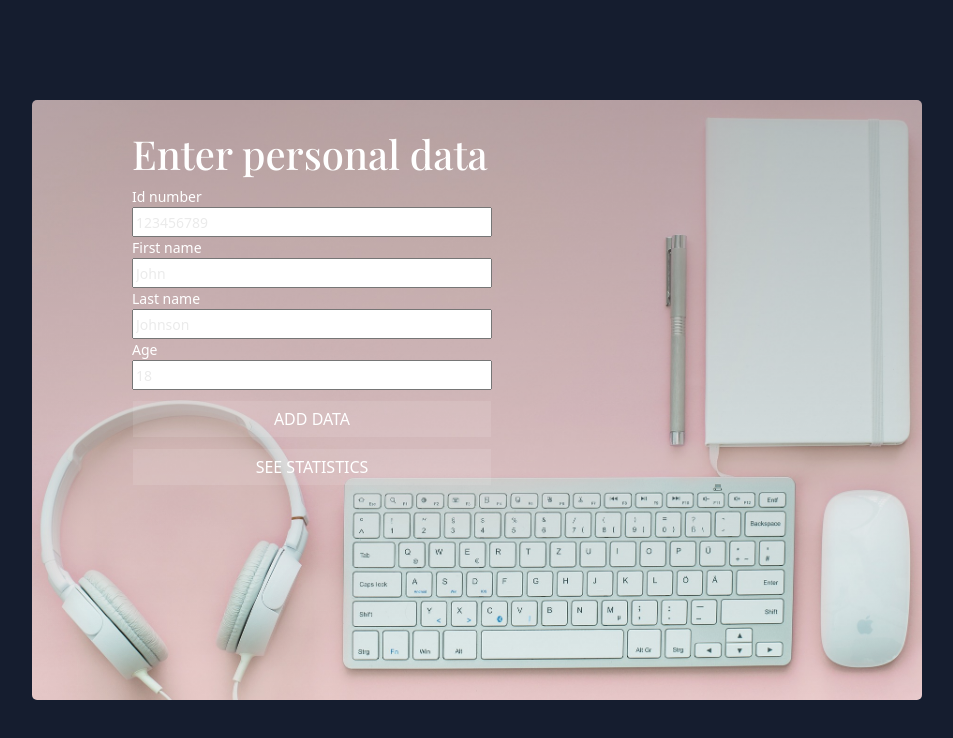
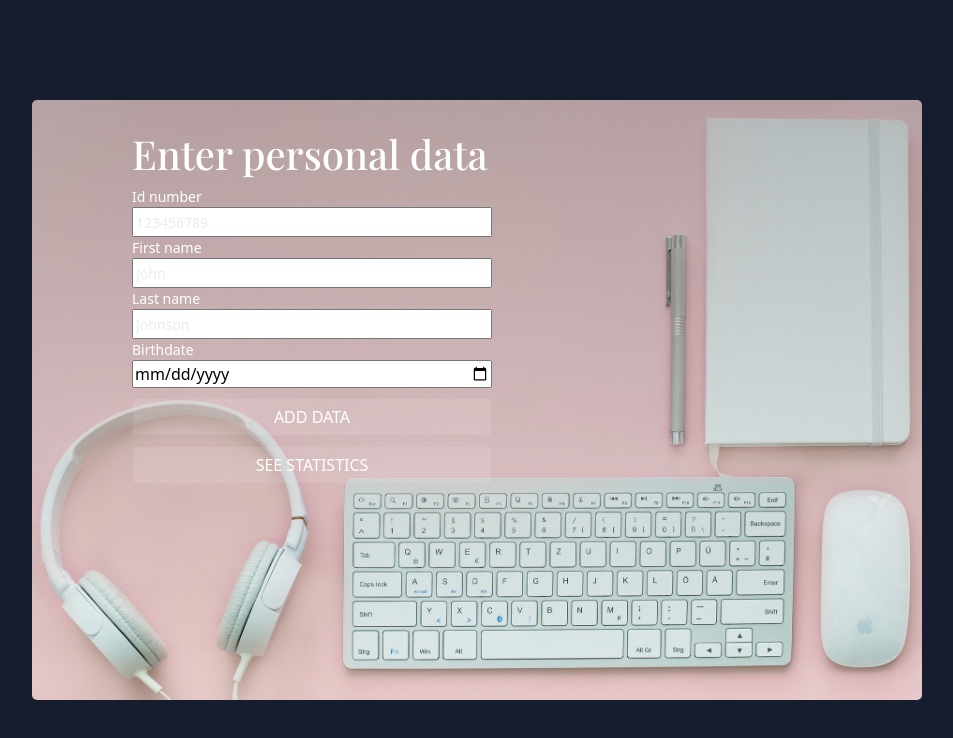
Before and after one commit to Olgashulz/14-hw-js-person-event, a plain HTML site: page index.html in a window 1280 px wide. Shown: the whole page, without its empty margins (163-1116 px from the left). Drawn offline with nearby package versions, Linux system fonts and the light colour scheme; a web font is replaced by a local one.

Commit message:
Replaced age with birthday

```diff
--- a/index.html
+++ b/index.html
@@ -22,8 +22,8 @@
             <label for="lastName">Last name</label>
             <input type="text" id="lastName" placeholder="Johnson" class="text">
 
-            <label for="age">Age</label>
-            <input type="number" id="age" placeholder="18" class="text">
+            <label for="birthdate">Birthdate</label>
+            <input type="date" id="birthdate" placeholder="18" class="text">
             <button type="submit" class="btn btn-three" id="btn"><span>Add data</span></button>
         </form>
         <button type="submit" class="btn btn-three" id="statsBtn">See statistics</button>
--- a/style.css
+++ b/style.css
@@ -41,9 +41,9 @@ p {
     padding: 5px;
     font-weight: 100;
     letter-spacing: 2px;
- }
+}
 
-p:not(:last-child){
+p:not(:last-child) {
     border-bottom: 1px solid #ffffff42;
 
 }
@@ -73,7 +73,7 @@ input {
     margin: 0 auto;
 }
 
-tr{
+thead {
     text-transform: uppercase;
     font-family: 'Roboto', sans-serif;
     font-weight: 100;
@@ -140,21 +140,22 @@ tr{
     color: #6a3131;
 }
 
-.containerStats{
+.containerStats {
     width: 500px;
     border: 1px solid #ffffff42;
     margin-bottom: 100px;
     padding: 15px 15px 0 15px;
-    box-shadow: 3px 4px 9px -4px rgba(255,255,255,0.19);
-    -webkit-box-shadow: 3px 4px 9px -4px rgba(255,255,255,0.19);
-    -moz-box-shadow: 3px 4px 9px -4px rgba(255,255,255,0.19);
+    box-shadow: 3px 4px 9px -4px rgba(255, 255, 255, 0.19);
+    -webkit-box-shadow: 3px 4px 9px -4px rgba(255, 255, 255, 0.19);
+    -moz-box-shadow: 3px 4px 9px -4px rgba(255, 255, 255, 0.19);
 
 }
+
 #statsBtn {
     width: 360px;
 }
 
-.del{
+.del {
     margin-top: 0;
     font-weight: 100;
     font-size: 11px;
@@ -162,7 +163,7 @@ tr{
     padding-bottom: 4px;
 }
 
-#stats{
+#stats {
     max-width: 890px;
     margin: 0 auto;
 }
```
